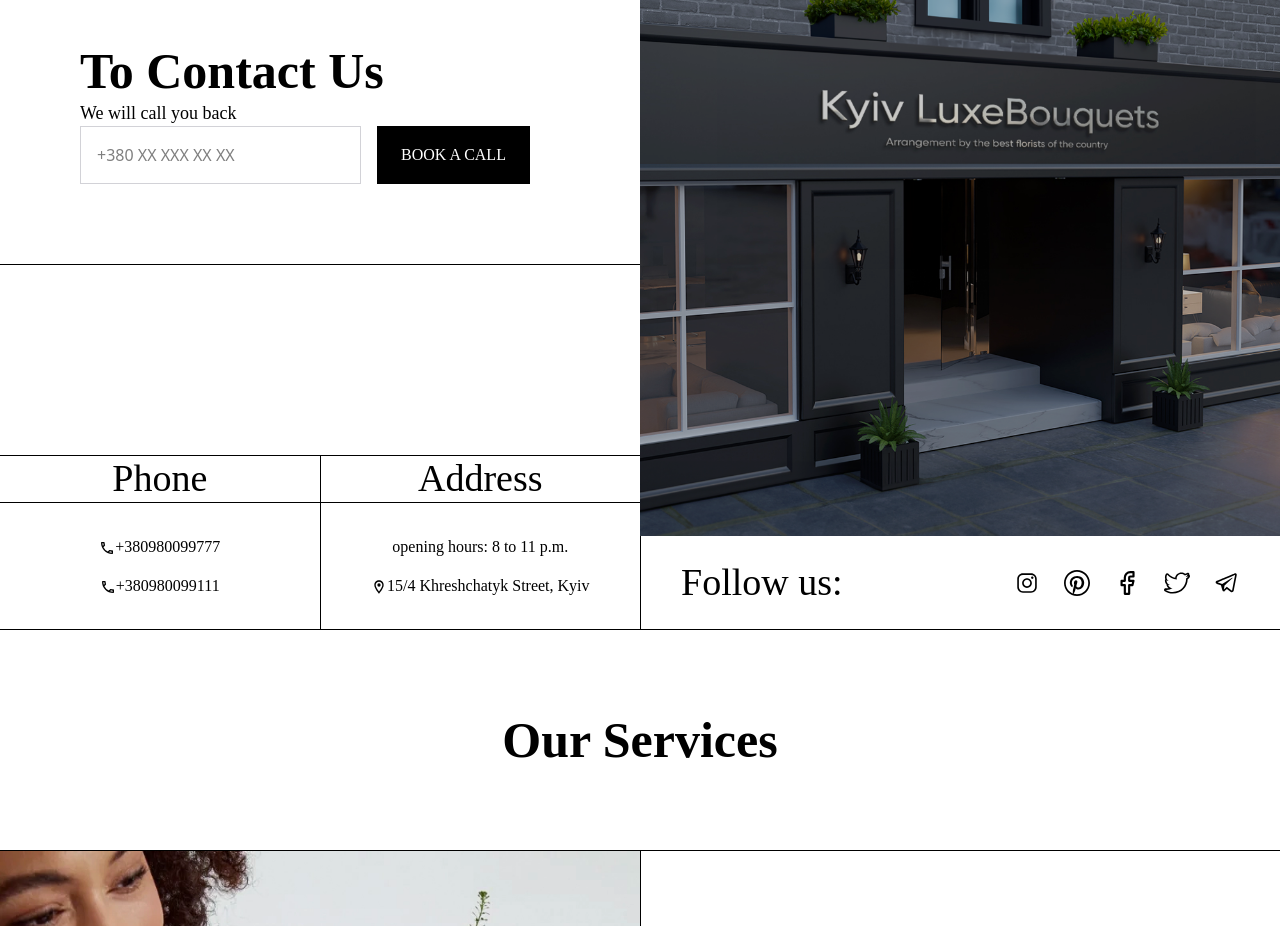
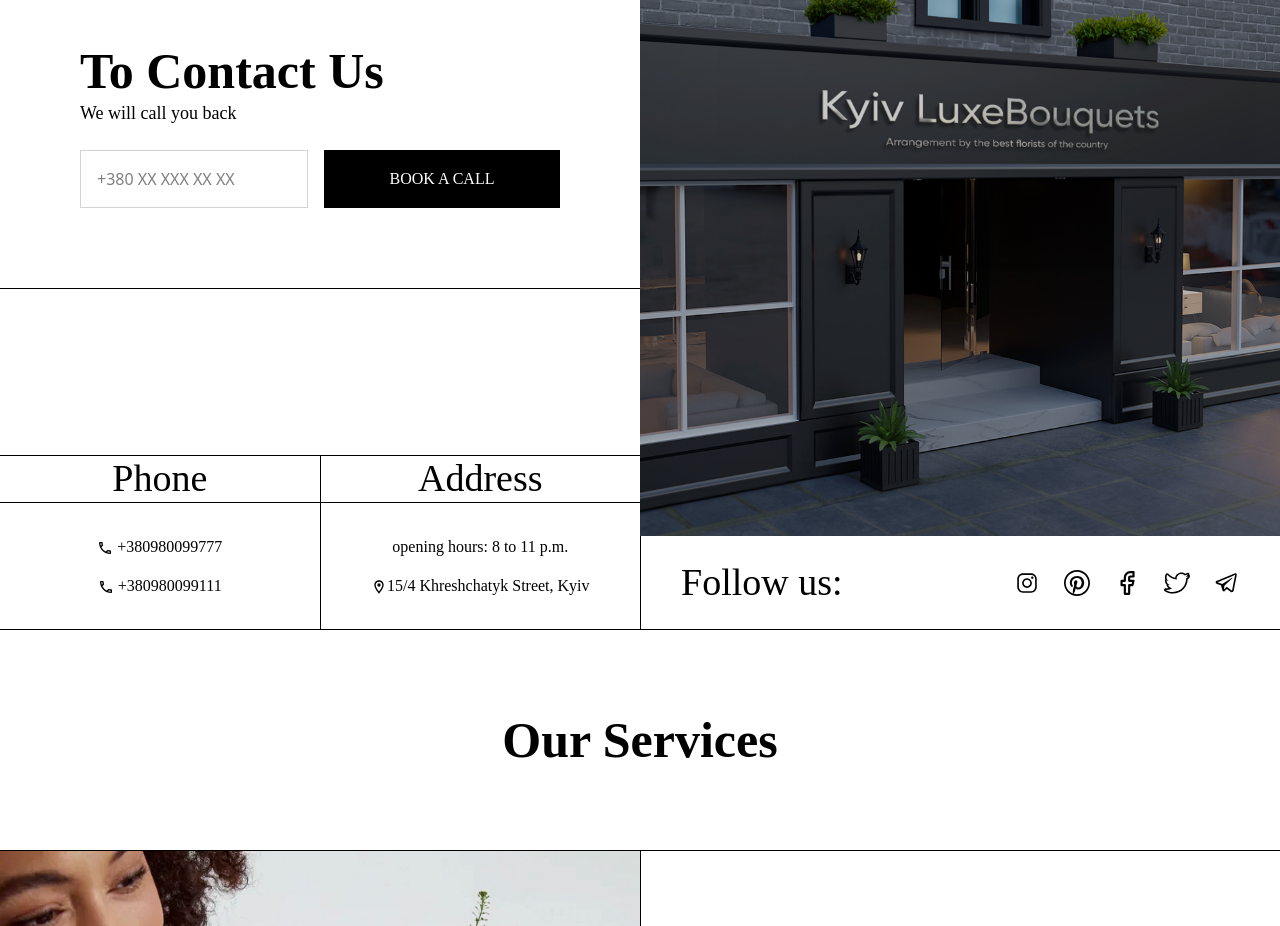
Before and after one commit to piyushbidaliya/novanectorplants, a React (Vite) app: page / in a window 1280 px wide. Shown: the part 3260-4186 px from the top of the page. Built offline with nearby package versions, Linux system fonts and the light colour scheme.

Commit message:
contact form email

```diff
--- a/package.json
+++ b/package.json
@@ -10,6 +10,7 @@
     "preview": "vite preview"
   },
   "dependencies": {
+    "@emailjs/browser": "^4.4.1",
     "@tailwindcss/vite": "^4.1.3",
     "firebase": "^11.6.0",
     "framer-motion": "^12.7.4",
--- a/src/components/CardCarousel.jsx
+++ b/src/components/CardCarousel.jsx
@@ -46,14 +46,14 @@
             <p className=" text-center px-0 sm:px-6 font-[Gilroy] text-medium text-[14px] sm:text-[16px] leading-[100%]">{currentCard.client}</p>
             {/* Prev Button */}
             <button
-              className="absolute top-1/2 -translate-y-1/2 left-0 sm:block hidden"
+              className="absolute top-1/2 -translate-y-1/2 left-0 sm:block hidden cursor-pointer"
               onClick={handlePrev}
             >
               <TfiAngleLeft size={30} />
             </button>
             {/* Next Button */}
             <button
-              className="absolute top-1/2 -translate-y-1/2 right-0 sm:block hidden"
+              className="absolute top-1/2 -translate-y-1/2 right-0 sm:block hidden cursor-pointer"
               onClick={handleNext}
             >
               <TfiAngleRight size={30}/>
--- a/src/components/Contact.jsx
+++ b/src/components/Contact.jsx
@@ -1,12 +1,41 @@
-import { IoLogoInstagram } from 'react-icons/io'
-import office from '../assets/office.png'
-import { ImPinterest2 } from 'react-icons/im'
-import { LuFacebook } from 'react-icons/lu'
-import { SlSocialTwitter } from 'react-icons/sl'
-import { LiaTelegramPlane } from 'react-icons/lia'
-import { Link } from 'react-router-dom'
-import { MdOutlineLocalPhone, MdOutlineLocationOn } from 'react-icons/md'
+import { useRef, useState } from 'react';
+import emailjs from '@emailjs/browser';
+import { IoLogoInstagram } from 'react-icons/io';
+import office from '../assets/office.png';
+import { ImPinterest2 } from 'react-icons/im';
+import { LuFacebook } from 'react-icons/lu';
+import { SlSocialTwitter } from 'react-icons/sl';
+import { LiaTelegramPlane } from 'react-icons/lia';
+import { Link } from 'react-router-dom';
+import { MdOutlineLocalPhone, MdOutlineLocationOn } from 'react-icons/md';
+
 function Contact() {
+  const form = useRef();
+  const [number, setNumber] = useState('');
+
+  const sendEmail = (e) => {
+    e.preventDefault();
+
+    emailjs
+      .sendForm(
+        'service_3au1vis',
+        'template_gk43klg',
+        form.current,
+        'f6RLRC3Sy6x578M86'
+      )
+      .then(
+        (result) => {
+          console.log(result.text);
+          alert('Message sent');
+          setNumber('');
+        },
+        (error) => {
+          console.log(error.text);
+          alert('Error sending message');
+        }
+      );
+  };
+
   return (
     <section className='max-w-[1440px] w-full mx-auto flex md:flex-row flex-col-reverse' id='contact'>
       <div className='flex justify-between flex-col flex-1'>
@@ -14,22 +43,36 @@
         <div className='w-full border-b-1 py-10 sm:py-20 px-4 sm:px-20'>
           <h3 className='font-[Gilroy] font-semibold text-[34px] sm:text-[50px] leading-[120%] w-full'>To Contact Us</h3>
           <p className='font-[Gilroy] font-medium text-[18px] leading-[140%]'>We will call you back</p>
-                <div className='flex sm:flex-row flex-col gap-4'>
-                    <div className=''>
-                        <input type="number" placeholder='+380 XX XXX XX XX' className='border-1 border-[#D2D2D7] p-4 mr-4 w-full'/>
+
+          {/* contact form */}
+          <form ref={form} onSubmit={sendEmail} className='flex sm:flex-row flex-col gap-4 mt-6'>
+            <input
+              type='tel'
+              name='user_number'
+              required
+              value={number}
+              onChange={(e) => setNumber(e.target.value)}
+              placeholder='+380 XX XXX XX XX'
+              className='border-1 border-[#D2D2D7] p-4 w-full'
+            />
+            <button
+              type='submit'
+              className='cursor-pointer bg-black px-6 py-4 w-full uppercase text-[#FFFFFF] font-[Gilroy] text-[14px] sm:text-[16px] leading-[100%] tracking-[2.5%]'
+            >
+              Book A Call
+            </button>
+          </form>
         </div>
-                    <button className='bg-black px-6 py-4 uppercase text-[#FFFFFF] font-[Gilroy] text-[14px] sm:text-[16px] leading-[100%] tracking-[2.5%]'>Book A Call</button>
-                </div>
-            </div>
-            {/* bottom block */}
+
+        {/* Bottom block */}
         <div className='flex justify-between flex-col sm:flex-row border-b-0 md:border-t-1 w-full'>
           <div className='md:w-1/2 w-full'>
             <div className='border-b-1 p-4 sm:p-0'>
               <h3 className='font-[Gilroy] font-medium sm:text-[38px] text-[26px] leading-[120%] sm:text-center'>Phone</h3>
             </div>
             <div className='p-4 sm:p-6 font-[Gilroy]'>
-                        <p className='p-2.5 sm:text-center text-[16px] leading-[120%] tracking-[2.5%]'><MdOutlineLocalPhone className='inline-block'/>+380980099777</p>
-                        <p className='p-2.5 sm:text-center text-[16px] leading-[120%] tracking-[2.5%]'><MdOutlineLocalPhone className='inline-block'/>+380980099111</p>
+              <p className='p-2.5 sm:text-center text-[16px] leading-[120%] tracking-[2.5%]'><MdOutlineLocalPhone className='inline-block' /> +380980099777</p>
+              <p className='p-2.5 sm:text-center text-[16px] leading-[120%] tracking-[2.5%]'><MdOutlineLocalPhone className='inline-block' /> +380980099111</p>
             </div>
           </div>
           <div className='border-r-1'></div>
@@ -39,7 +82,7 @@
             </div>
             <div className='p-4 sm:p-6 font-[Gilroy]'>
               <p className='p-2.5 sm:text-center text-[16px] leading-[120%] tracking-[2.5%]'>opening hours: 8 to 11 p.m.</p>
-                        <p className='p-2.5 sm:text-center text-[16px] leading-[120%] tracking-[2.5%]'><MdOutlineLocationOn className='inline-block' />15/4 Khreshchatyk Street, Kyiv </p>
+              <p className='p-2.5 sm:text-center text-[16px] leading-[120%] tracking-[2.5%]'><MdOutlineLocationOn className='inline-block' />15/4 Khreshchatyk Street, Kyiv</p>
             </div>
           </div>
         </div>
@@ -47,20 +90,20 @@
 
       {/* Right Side: Image + Social */}
       <div className='flex-1 flex flex-col'>
-        <img src={office} alt="office" className='w-full h-full object-cover' />
+        <img src={office} alt='office' className='w-full h-full object-cover' />
         <div className='border-t md:border-t-0 px-6 sm:px-10 py-6 flex flex-col sm:flex-row justify-between sm:items-center gap-4 border-l-0 md:border-l-1 border-b md:border-b-0'>
-          <p className='font-[Gilroy] font-medium text-[26px] sm:text-[38px] leading-[120%] '>Follow us:</p>
+          <p className='font-[Gilroy] font-medium text-[26px] sm:text-[38px] leading-[120%]'>Follow us:</p>
           <ul className='flex gap-6 text-[22px] sm:text-[26px]'>
-            <li><Link to="/insta"><IoLogoInstagram /></Link></li>
-            <li><Link to="/pinterest"><ImPinterest2 /></Link></li>
-            <li><Link to="/facebook"><LuFacebook /></Link></li>
-            <li><Link to="/twitter"><SlSocialTwitter /></Link></li>
-            <li><Link to="/telegram"><LiaTelegramPlane /></Link></li>
+            <li><Link to='/insta'><IoLogoInstagram /></Link></li>
+            <li><Link to='/pinterest'><ImPinterest2 /></Link></li>
+            <li><Link to='/facebook'><LuFacebook /></Link></li>
+            <li><Link to='/twitter'><SlSocialTwitter /></Link></li>
+            <li><Link to='/telegram'><LiaTelegramPlane /></Link></li>
           </ul>
         </div>
       </div>
     </section>
-  )
+  );
 }
 
-export default Contact
+export default Contact;
```
Also changed, not shown: 1 other file (tests, documents, lock files or other folders). Lines whose indentation alone changed are shown as unchanged.
